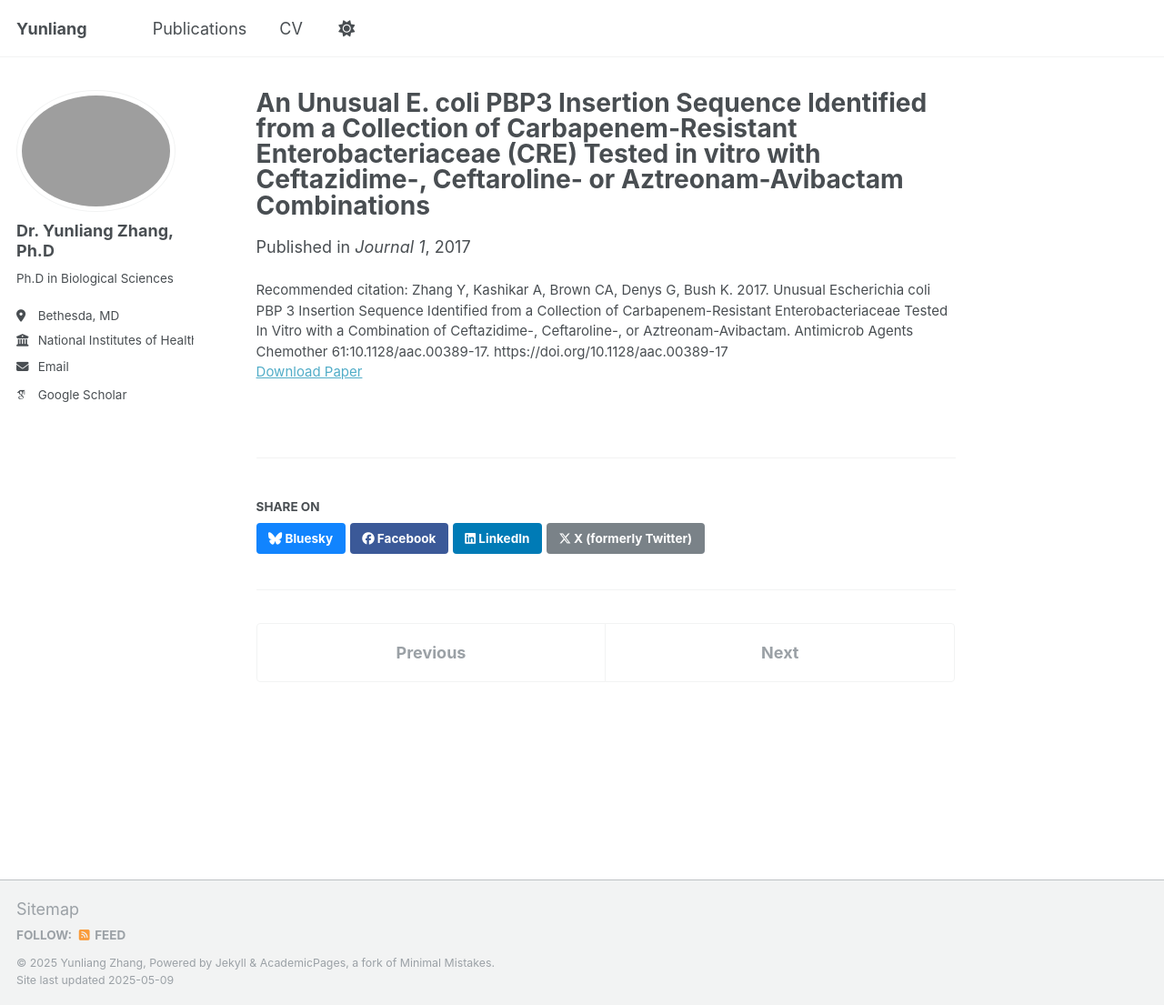
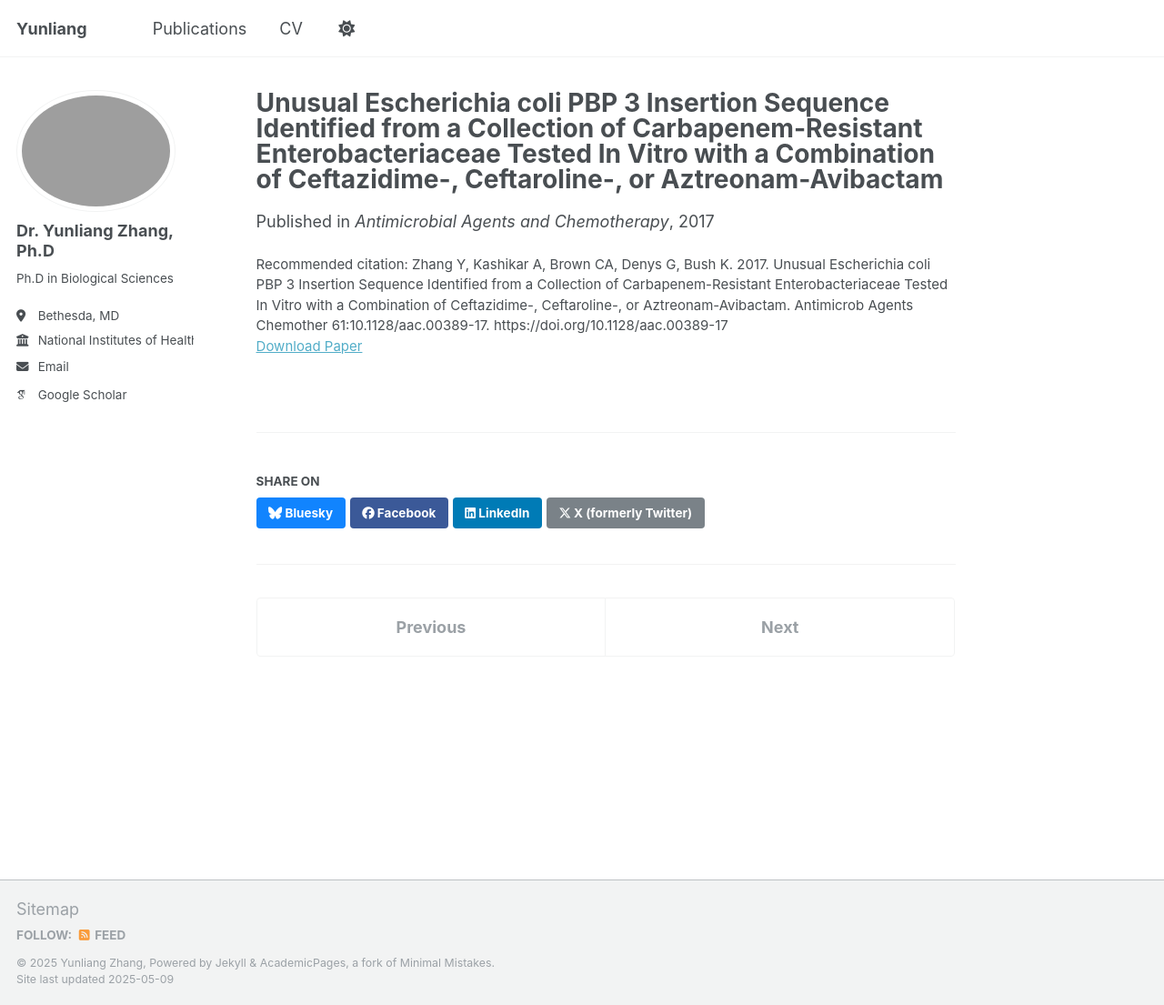
Before and after one commit to zhang-virpath/zhang-virpath.github.io, a Jekyll site: the page built from _publications/2017-05-30-paper-title-number-3.md, in a window 1280 px wide and 1105 px high. Shown: the whole window at 91% size. Built offline with Jekyll 4.4.1, drawn with Linux system fonts in a browser that asks for light colours; some web fonts are replaced.

Commit message:
Update 2017-05-30-paper-title-number-3.md

```diff
--- a/_publications/2017-05-30-paper-title-number-3.md
+++ b/_publications/2017-05-30-paper-title-number-3.md
@@ -1,10 +1,10 @@
 ---
-title: "An Unusual E. coli PBP3 Insertion Sequence Identified from a Collection of Carbapenem-Resistant Enterobacteriaceae (CRE) Tested in vitro with Ceftazidime-, Ceftaroline- or Aztreonam-Avibactam Combinations"
+title: "Unusual Escherichia coli PBP 3 Insertion Sequence Identified from a Collection of Carbapenem-Resistant Enterobacteriaceae Tested In Vitro with a Combination of Ceftazidime-, Ceftaroline-, or Aztreonam-Avibactam"
 collection: publications
 category: manuscripts
 permalink: /publication/2017-05-30-paper-title-number-3
 date: 2017-05-30
-venue: 'Journal 1'
+venue: 'Antimicrobial Agents and Chemotherapy'
 paperurl: 'https://journals.asm.org/doi/10.1128/aac.00389-17?url_ver=Z39.88-2003&rfr_id=ori%3Arid%3Acrossref.org&rfr_dat=cr_pub++0pubmed'
 citation: 'Zhang Y, Kashikar A, Brown CA, Denys G, Bush K. 2017. Unusual Escherichia coli PBP 3 Insertion Sequence Identified from a Collection of Carbapenem-Resistant Enterobacteriaceae Tested In Vitro with a Combination of Ceftazidime-, Ceftaroline-, or Aztreonam-Avibactam. Antimicrob Agents Chemother 61:10.1128/aac.00389-17.
 https://doi.org/10.1128/aac.00389-17'
```
